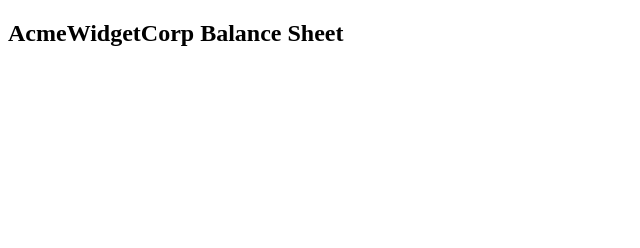
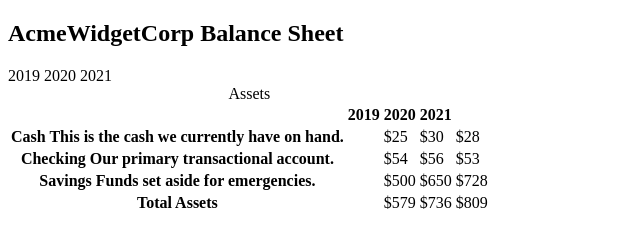
Before and after one commit to Yinkusadel/11-fcc-balancesheet, a website: page index.html in a window 1280 px wide. Shown: the whole page, without its empty margins (0-640 px from the left). Drawn offline with Linux system fonts and the light colour scheme.

Commit message:
add complete solution to balancesheet project

```diff
--- a/index.html
+++ b/index.html
@@ -16,6 +16,64 @@
               <span>Balance Sheet</span>
             </span>
           </h1>
+          <div id="years" aria-hidden="true">
+            <span class="year">2019</span>
+            <span class="year">2020</span>
+            <span class="year">2021</span>
+          </div>
+          <div class="table-wrap">
+            <table>
+              <caption>Assets</caption>
+              <thead>
+                <tr>
+                  <td></td>
+                  <th><span class="sr-only year">2019</span></th>
+                  <th><span class="sr-only year">2020</span></th>
+                  <th class="current"><span class="sr-only year">2021</span></th>
+                </tr>
+              </thead>
+              <tbody>
+                <tr class="data">
+                  <th> Cash <span class ="description">This is the cash we currently have on hand.</span><th>
+                    <td>$25</td>
+                    <td>$30</td>
+                    <td class="current">$28</td>
+                </tr>
+                <tr class="data">
+                  <th>Checking <span class ="description">Our primary transactional account.</span><th>
+                    <td>$54</td>
+                    <td>$56</td>
+                    <td class="current">$53</td>
+                </tr>
+                <tr class="data">
+                  <th>Savings <span class ="description">Funds set aside for emergencies.</span><th>
+                    <td>$500</td>
+                    <td>$650</td>
+                    <td class="current">$728</td>
+                </tr>
+                <tr class="data">
+                  <th>Total <span class ="sr-only">Assets</span><th>
+                    <td>$579</td>
+                    <td>$736</td>
+                    <td class="current">$809</td>
+                </tr>
+              </tbody>
+            </table>
+
+
+
+            <table>
+
+            </table>
+
+
+
+
+
+            <table>
+
+            </table>
+          </div>
         </section>
       </main>
     </body>
```
